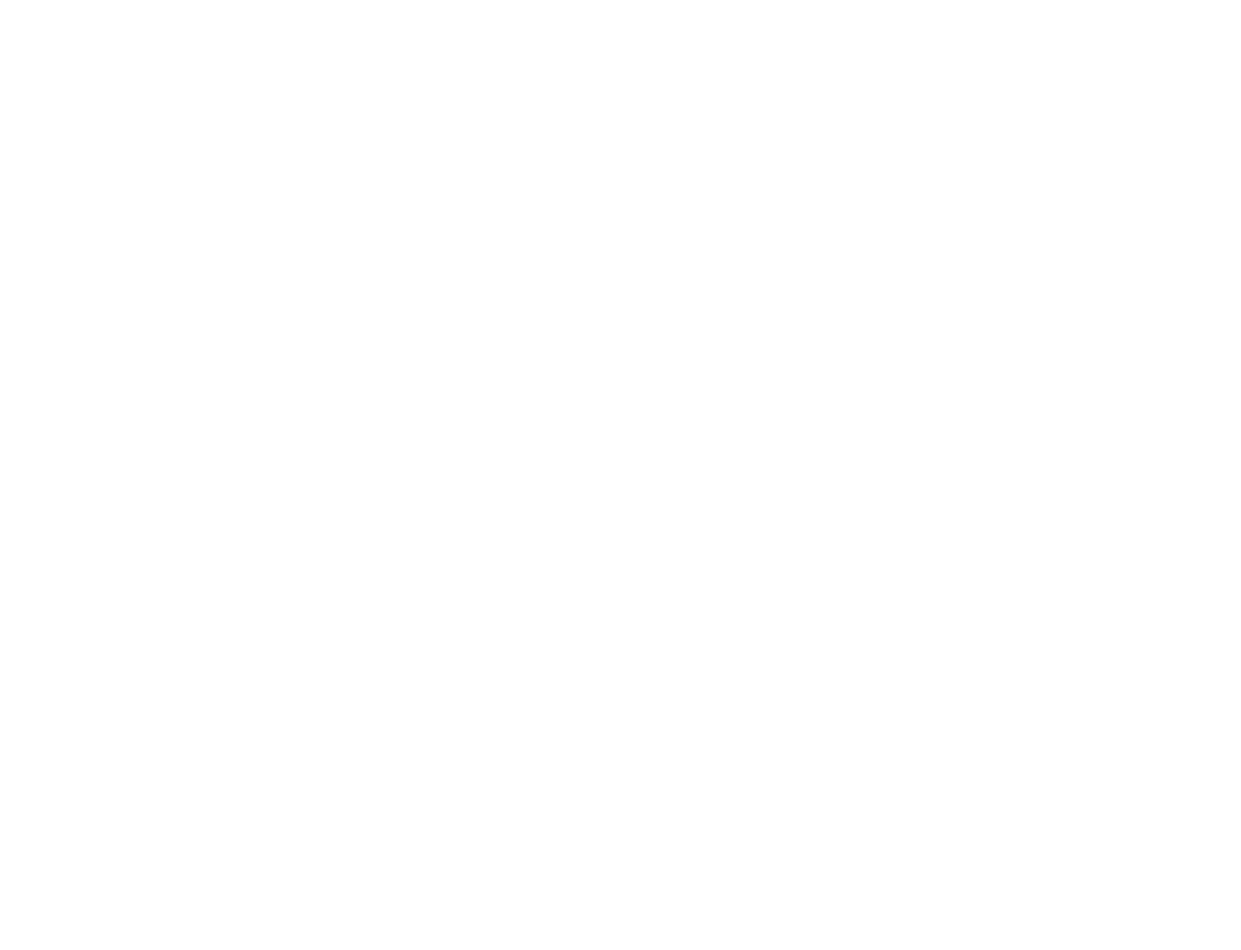
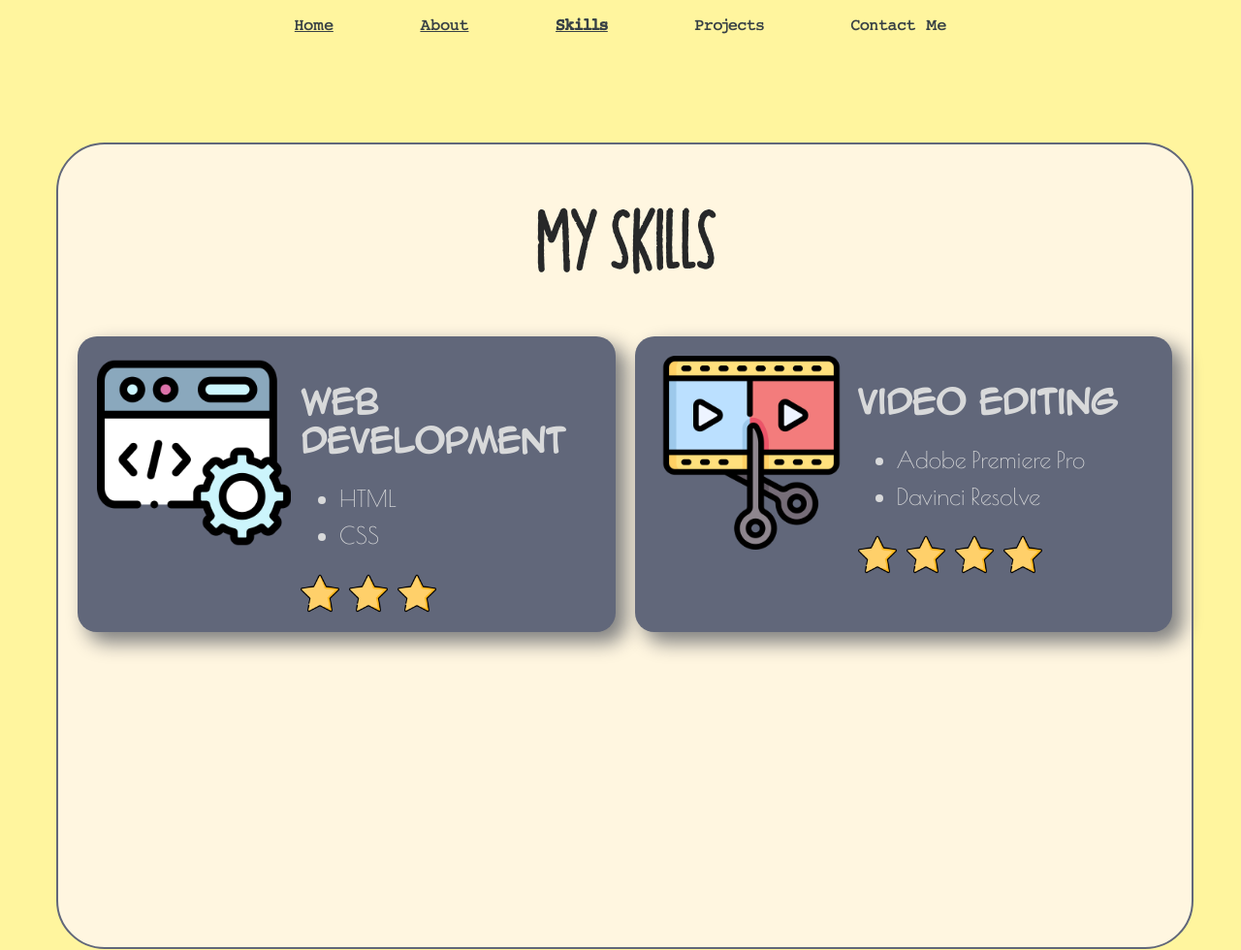
Before and after one commit to PhantomX256/Personal-Website, a plain HTML site: page public/skills.html in a window 1280 px wide. Shown: the whole page at 97% size. Before the commit the page ends 800 px from the top, so only its background shows below. Drawn offline with nearby package versions, Linux system fonts and the light colour scheme.

Commit message:
Added Skills Page
I've added the skills page to the site and also modified the look of the other pages.

```diff
--- a/public/CSS/about-style.css
+++ b/public/CSS/about-style.css
@@ -47,7 +47,7 @@ img {
     float: left;
     border: 10px solid #e1d89f;
     border-radius: 5%;
-    box-shadow: 2px 2px 2px 2px gray;
+    box-shadow: 5px 5px 25px 1px black;
     margin-right: 5rem;
 }
 
--- /dev/null
+++ b/public/CSS/skill-style.css
@@ -0,0 +1,110 @@
+a {
+    color: inherit;
+}
+
+html {
+    background-color: #fff59e;
+}
+
+@font-face {
+    font-family: "Jack Input";
+    src: url("../../assets/fonts/Jack\ Input.TTF");
+}
+
+@font-face {
+    font-family: "Just In Case";
+    src: url("../../assets/fonts/Just\ In\ Case.otf");
+}
+
+@font-face {
+    font-family: "Anime Face";
+    src: url("../../assets/fonts/Anime\ Face.ttf");
+}
+
+.parent {
+    display: flex;
+    flex-direction: column;
+    flex-grow: 1;
+    gap: 7rem;
+    padding-left: 50px;
+    padding-right: 85px;
+}
+
+.section-container {
+    display: flex;
+    gap: 5.6rem;
+    color: #374045;
+    font-size: 1.1rem;
+    justify-content: center;
+    padding-top: 10px;
+    padding-bottom: 7rem;
+}
+
+div.section-container > * {
+    font-family: "Jack Input";
+}
+
+.container {
+    text-align: center;
+    background-color: #FFF6E0;
+    padding-left: 20px;
+    padding-right: 20px;
+    border: 2px solid #61677a;
+    width: 100%;
+    border-radius: 50px;
+}
+
+.skill {
+    background-color: #61677A;
+    border-radius: 20px;
+    box-shadow: 10px 10px 20px 1px gray;
+    text-align: left;
+}
+
+.grid-container {
+    display: grid;
+    grid-template-columns: 1fr 1fr;
+    grid-template-rows: repeat(2, 1fr);
+    gap: 20px;
+}
+
+h1 {
+    font-family: "Just In Case";
+    font-size: 5rem;
+    color: #272829;
+}
+
+h2 {
+    font-family: "Anime Face";
+    font-size: 2rem;
+    color: #D8D9DA;
+}
+
+.skill {
+    display: grid;
+    grid-template-columns: 1fr 2fr;
+    grid-template-rows: 1ft;
+    gap: 10px;
+    padding: 20px;
+}
+
+li {
+    font-family: "Poiret One";
+    color: #D8D9DA;
+    font-size: 1.5rem;
+    padding-bottom: 10px;
+}
+
+img.icon {
+    width: 200px;
+}
+
+.rating {
+    display: flex;
+    flex-wrap: wrap;
+    gap: 10px;
+}
+
+.star {
+    width: 40px;
+}
--- a/public/skills.html
+++ b/public/skills.html
@@ -0,0 +1,82 @@
+<!DOCTYPE html>
+<html lang="en">
+    <head>
+        <meta charset="UTF-8" />
+        <title>My Skills</title>
+        <link rel="stylesheet" href="./CSS/skill-style.css" />
+        <link rel="preconnect" href="https://fonts.googleapis.com" />
+        <link rel="preconnect" href="https://fonts.gstatic.com" crossorigin />
+        <link
+            href="https://fonts.googleapis.com/css2?family=Poiret+One&family=Roboto+Slab:wght@700&display=swap"
+            rel="stylesheet"
+        />
+    </head>
+    <body>
+        <div class="section-container">
+            <div><a href="../index.html">Home</a></div>
+            <div>
+                <a href="./about.html">About</a>
+            </div>
+            <div>
+                <u><strong>Skills</strong></u>
+            </div>
+            <div>Projects</div>
+            <div>Contact Me</div>
+        </div>
+        <div class="parent">
+            <div class="container">
+                <h1>My Skills</h1>
+                <div class="grid-container">
+                    <div class="skill">
+                        <div class="img-container">
+                            <img
+                                class="icon"
+                                src="../assets/images/web dev.png"
+                                alt="Web Development"
+                            />
+                        </div>
+                        <div class="skill-info">
+                            <h2>Web Development</h2>
+                            <ul>
+                                <li>HTML</li>
+                                <li>CSS</li>
+                            </ul>
+                            <div class="rating">
+                                <img class="star" src="../assets/images/star.png" alt="⭐" />
+                                <img class="star" src="../assets/images/star.png" alt="⭐" />
+                                <img class="star" src="../assets/images/star.png" alt="⭐" />
+                            </div>
+                        </div>
+                    </div>
+                    <div class="skill">
+                        <div class="img-container">
+                            <a
+                                href="https://www.flaticon.com/free-icons/video"
+                                title="video icons"
+                            >
+                                <img
+                                    class="icon"
+                                    src="../assets/images/video-editor.png"
+                                    alt="Video Editing"
+                                />
+                            </a>
+                        </div>
+                        <div class="skill-info">
+                            <h2>Video Editing</h2>
+                            <ul>
+                                <li>Adobe Premiere Pro</li>
+                                <li>Davinci Resolve</li>
+                            </ul>
+                            <div class="rating">
+                                <img class="star" src="../assets/images/star.png" alt="⭐" />
+                                <img class="star" src="../assets/images/star.png" alt="⭐" />
+                                <img class="star" src="../assets/images/star.png" alt="⭐" />
+                                <img class="star" src="../assets/images/star.png" alt="⭐" />
+                            </div>
+                        </div>
+                    </div>
+                </div>
+            </div>
+        </div>
+    </body>
+</html>
```
Also changed, not shown: index.html (+1 -1 lines), public/about.html (+1 -1 lines), Pallet 3.png (added), assets/fonts/Anime Face.ttf (added), assets/images/star.png (added), assets/images/video-editor.png (added), assets/images/web dev.png (added).
